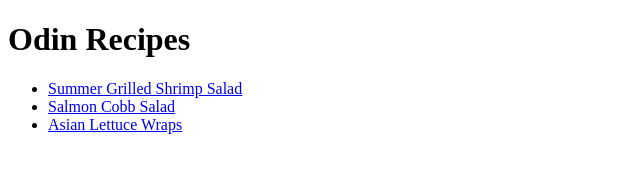
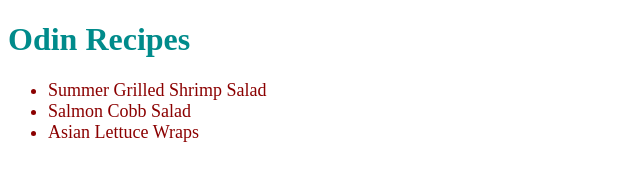
Before and after one commit to BaraaBasim/odin-recipes, a plain HTML site: page index.html in a window 1280 px wide. Shown: the whole page, without its empty margins (0-640 px from the left). Drawn offline with Linux system fonts and the light colour scheme.

Commit message:
Add styles.css

```diff
--- a/index.html
+++ b/index.html
@@ -4,6 +4,7 @@
     <meta charset="UTF-8">
     <meta name="viewport" content="width=device-width, initial-scale=1.0">
     <title>Recipes</title>
+    <link rel="stylesheet" href="styles.css">
 </head>
 <body>
     <h1>Odin Recipes</h1>
--- /dev/null
+++ b/styles.css
@@ -0,0 +1,18 @@
+
+
+h1 {
+    color: darkcyan;
+
+}
+
+
+a, ul, li {
+    font-size: large;
+    color: darkred;
+    text-decoration: none;
+}
+
+img {
+    height: auto;
+    width: 500px;
+}
```
